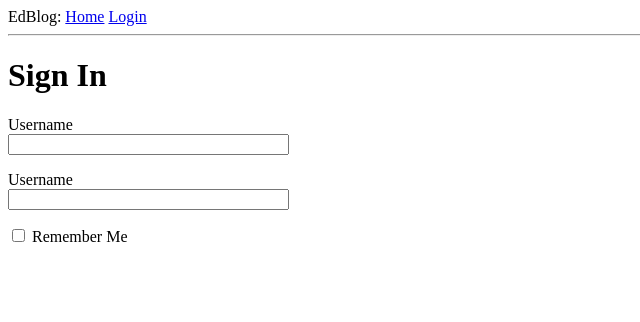
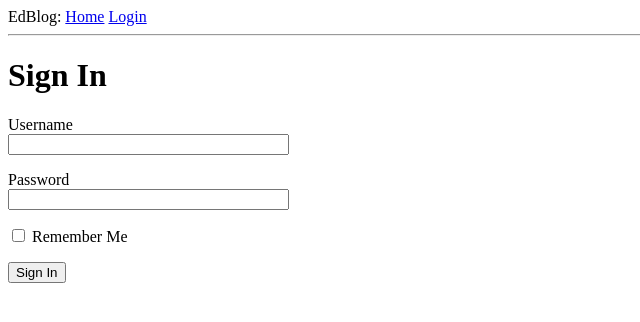
Before and after one commit to EdgarHuynhGit/Flask-Blog, a Flask app: template app/templates/login.html in a window 1280 px wide. Shown: the top 322 px of the page, without its empty margins (0-640 px from the left). Run offline with Flask 3, Linux system fonts and the light colour scheme; the template is opened without the code that fills it: values that come from a table or form of the project are taken from there, others are empty.

Commit message:
edit index/login

```diff
--- a/app/templates/index.html
+++ b/app/templates/index.html
@@ -1,8 +1,8 @@
 {% extends "base.html" %}
 
-{% block content%}
+{% block content %}
     <h1>Hi, {{ user.username }}!</h1>
     {% for post in posts %}
     <div><p>{{ post.author.username }} says: <b> {{ post.body }}</b></p></div>
-    {{ % endfor %}}
-{% end block%}
+    {% endfor %}
+{% endblock %}
--- a/app/templates/login.html
+++ b/app/templates/login.html
@@ -1,18 +1,24 @@
-{% extends "base.html"%}
+{% extends "base.html" %}
 
 {% block content %}
     <h1>Sign In</h1>
-    <form action = "" method ="post" novalidate>
+    <form action="" method="post" novalidate>
         {{ form.hidden_tag() }}
         <p>
-            {{ form.username.label }} <br>
-            {{ form.username(size=32) }}
+            {{ form.username.label }}<br>
+            {{ form.username(size=32) }}<br>
+            {% for error in form.username.errors %}
+            <span style="color: red;">[{{ error }}]</span>
+            {% endfor %}
         </p>
         <p>
-            {{ form.username.label }} <br>
-            {{ form.username(size=32) }}
+            {{ form.password.label }}<br>
+            {{ form.password(size=32) }}<br>
+            {% for error in form.password.errors %}
+            <span style="color: red;">[{{ error }}]</span>
+            {% endfor %}
         </p>
         <p>{{ form.remember_me() }} {{ form.remember_me.label }}</p>
-        <p>{{ form.submite() }}</p>
+        <p>{{ form.submit() }}</p>
     </form>
 {% endblock %}
```
